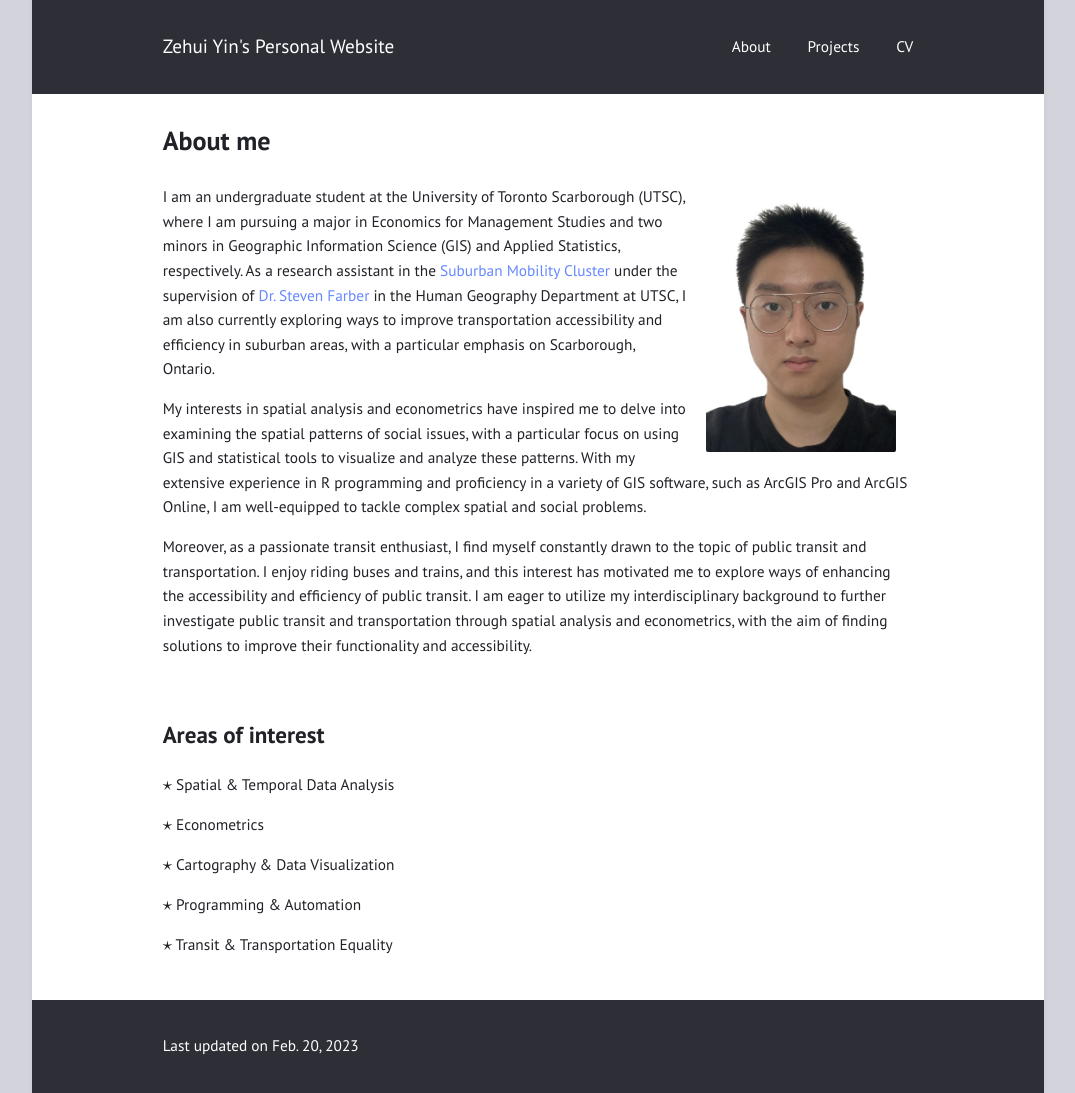
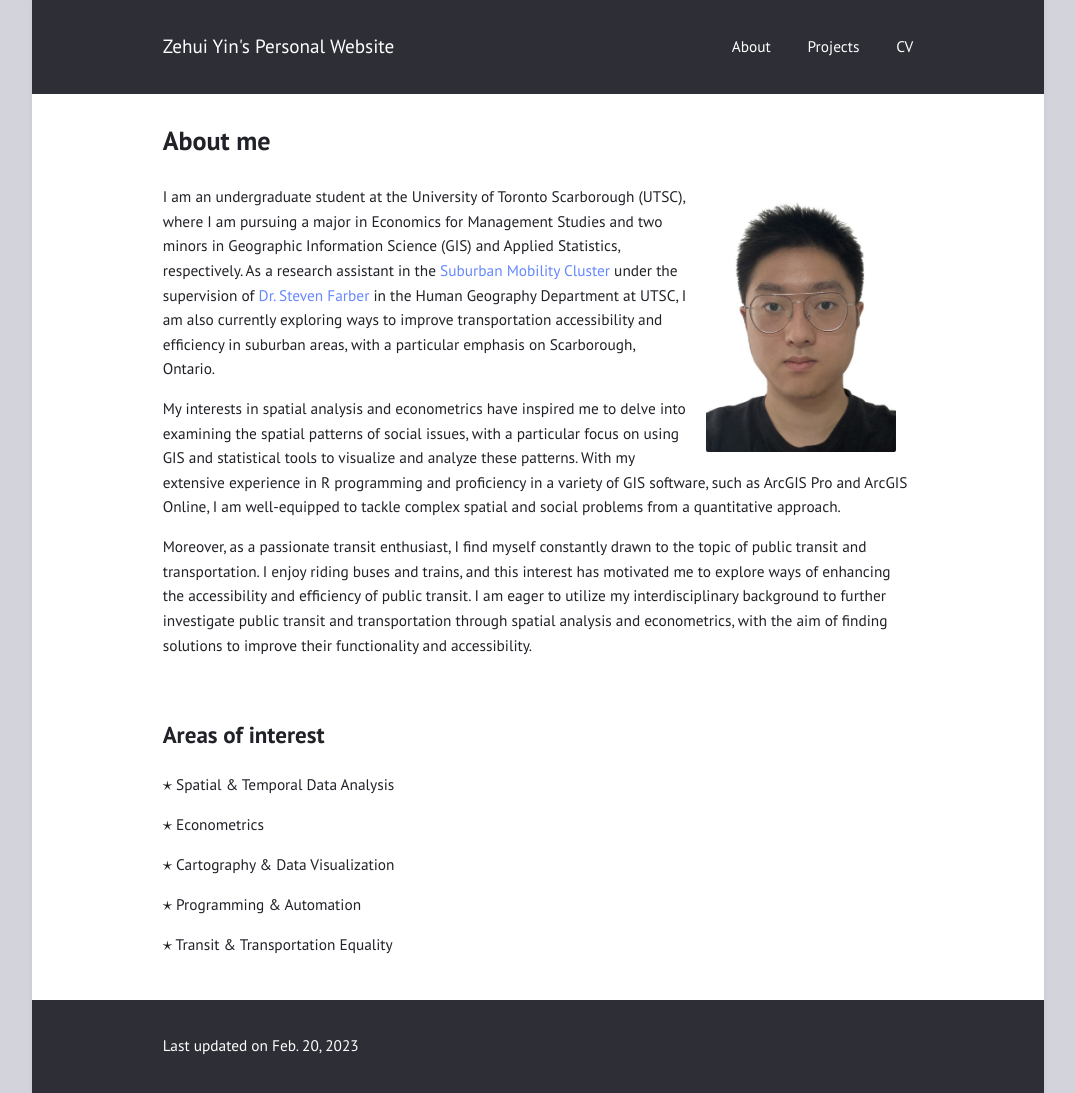
Before and after one commit to zehuiyin/personal_website_jekyll, a Jekyll site: the page built from index.md, in a window 1280 px wide. Shown: the whole page, without its empty margins (102-1177 px from the left). Built offline with Jekyll 4.4.1, drawn with Linux system fonts in a browser that asks for light colours.

Commit message:
Update index.md

```diff
--- a/index.md
+++ b/index.md
@@ -8,7 +8,7 @@ mathjax: true
 
 <p style="text-align: left;">I am an undergraduate student at the University of Toronto Scarborough (UTSC), where I am pursuing a major in Economics for Management Studies and two minors in Geographic Information Science (GIS) and Applied Statistics, respectively. As a research assistant in the <a href="https://www.utsc.utoronto.ca/suburban-mobilities/">Suburban Mobility Cluster</a> under the supervision of <a href="https://www.utsc.utoronto.ca/geography/steven-farber">Dr. Steven Farber</a> in the Human Geography Department at UTSC, I am also currently exploring ways to improve transportation accessibility and efficiency in suburban areas, with a particular emphasis on Scarborough, Ontario.</p>
 
-<p style="text-align: left;">My interests in spatial analysis and econometrics have inspired me to delve into examining the spatial patterns of social issues, with a particular focus on using GIS and statistical tools to visualize and analyze these patterns. With my extensive experience in R programming and proficiency in a variety of GIS software, such as ArcGIS Pro and ArcGIS Online, I am well-equipped to tackle complex spatial and social problems.</p>
+<p style="text-align: left;">My interests in spatial analysis and econometrics have inspired me to delve into examining the spatial patterns of social issues, with a particular focus on using GIS and statistical tools to visualize and analyze these patterns. With my extensive experience in R programming and proficiency in a variety of GIS software, such as ArcGIS Pro and ArcGIS Online, I am well-equipped to tackle complex spatial and social problems from a quantitative approach.</p>
 
 <p style="text-align: left;">Moreover, as a passionate transit enthusiast, I find myself constantly drawn to the topic of public transit and transportation. I enjoy riding buses and trains, and this interest has motivated me to explore ways of enhancing the accessibility and efficiency of public transit. I am eager to utilize my interdisciplinary background to further investigate public transit and transportation through spatial analysis and econometrics, with the aim of finding solutions to improve their functionality and accessibility.</p>
 &nbsp;
```
